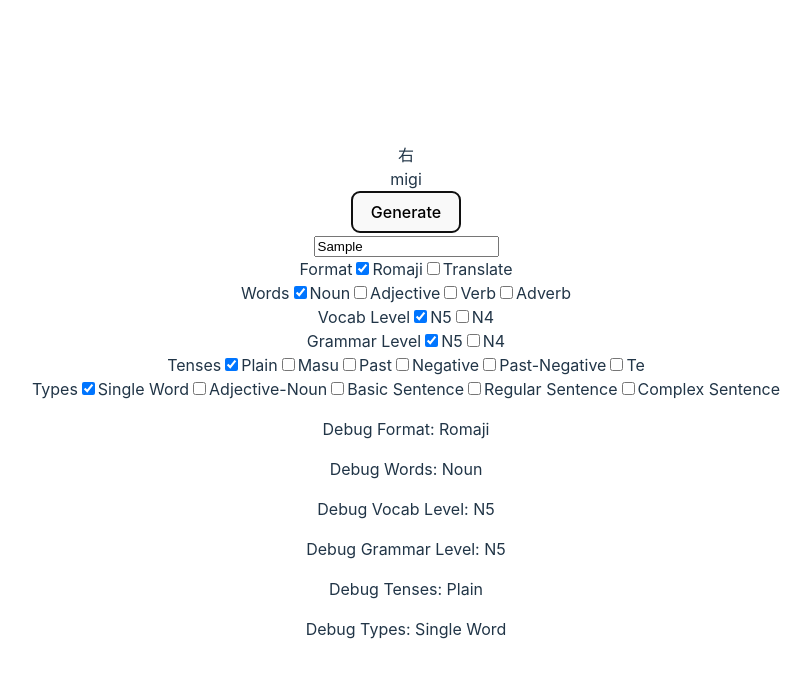
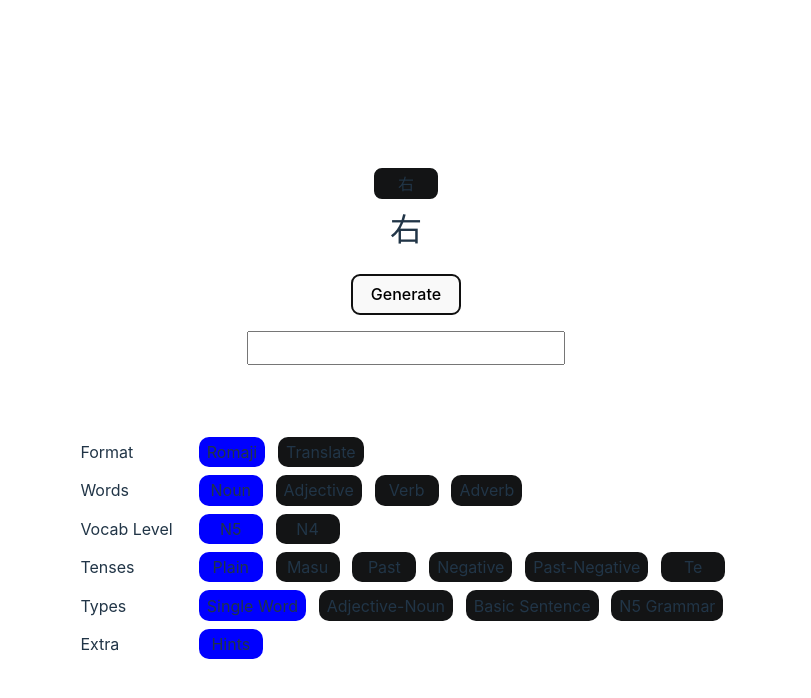
Before and after one commit to NoahTN/JSFT, a React (Vite) app: page / in a window 1280 px wide. Both pictures are taken after typing "Sample" into the empty fields and a click on the button "Generate". Shown: the top 698 px of the page, without its empty margins (234-1045 px from the left). Built offline with nearby package versions, Linux system fonts and the light colour scheme.

Commit message:
Update interactor

```diff
--- a/src/components/conjugator.js
+++ b/src/components/conjugator.js
@@ -195,8 +195,8 @@ export function getTeForm(verb) {
     // Make sure to handle exceptions up here
     if(verb.category[1] === "r") {
         if(verb.category === "irregular-suru") {
-            output.word = "して";
-            output.romaji = "shite";
+            output.word = getSlice(verb.word, 0, 2) + "して";
+            output.romaji = getSlice(verb.romaji, 0, 4) + "shite";
         }
         else {
             output.word = verb.wStem + "て";
--- a/src/components/generator.js
+++ b/src/components/generator.js
@@ -6,7 +6,6 @@ import { DATA_OBJECT } from "./data";
 
 
 const randomVLevel = (options) => getRandom(options["Vocab Level"]);
-const randomGLevel = (options) => getRandom(options["Grammar Level"]);
 
 export function getRandomWord(level, type) {
     level = level.toLowerCase();
@@ -36,7 +35,7 @@ export function generateProblem(options) {
                 return formatOutput([adjective, GRAMMAR_OBJECT["な"], noun]);
             }
             return formatOutput([adjective, noun]);
-        case "Basic Sentence":
+        default:
             return generateSentence(options);
     }
 }
@@ -68,9 +67,28 @@ function getRandomDaDesuForm(tenses) {
     return conjugator[tense](verb);
 }
 
+export function generateSentence(options, force="") {
+    const typeIndex = options["Types"].indexOf("Basic Sentence");
+    let difficulty = getRandom(options["Types"].slice(typeIndex));
+
+    if(difficulty[0] === "B") { // Basic
+        if((getRandomNumber(2) === 0 && force !== "OV") || force === "SOV") {
+            return getSOVSentence(options);
+        }
+        return getOVSentence(options);
+    }
+    else if(difficulty[1] === "5") { // Regular, includes n5 grammar
+        return applyN5Grammar(getOVSentence(options), difficulty, randomVLevel(options));
+    }
+    else { // Complex
+
+    }
+    // need recurisve word getter
+}
+
 function getSOVSentence(options) {
     let noun  = getRandomWord(randomVLevel(options), "Noun");
-    let subject = formatOutput([noun, getSubjectParticle(randomGLevel(options))]);
+    let subject = formatOutput([noun, getSubjectParticle(options)]);
     let object = {};
     if(getRandomNumber(2) === 0 && subject.word[subject.word.length-1] !== "で")
         object = getRandomWord(randomVLevel(options), "Adjective");
@@ -82,42 +100,21 @@ function getSOVSentence(options) {
 
 function getOVSentence(options) {
     let noun  = getRandomWord(randomVLevel(options), "Noun");
-    let object = formatOutput([noun, getObjectParticle(randomGLevel(options))]);
+    let object = formatOutput([noun, getObjectParticle(options)]);
     let verb =  getRandomVerbForm(randomVLevel(options), options["Tenses"]);
     return formatOutput([object, verb]);
 }
 
-export function generateSentence(options, force="") {
-    const typeIndex = options["Types"].indexOf("Basic Sentence");
-    let difficulty = getRandom(options["Types"]).slice(typeIndex);
+function getSubjectParticle() {
 
-    if(difficulty[0] === "B") { // Basic
-        if((getRandomNumber(2) === 0 && force !== "OV") || force === "SOV") {
-            return getSOVSentence(options);
-        }
-        return getOVSentence(options);
-    }
-    else if(difficulty[0] === "R") { // Regular, includes n5 grammar
+    const particles = ["が", "で", "は"].map(p => GRAMMAR_OBJECT[p]);
+    return getRandom(particles);
 
-    }
-    else { // Complex
-
-    }
-    // need recurisve word getter
-}
-
-function getSubjectParticle(gLevel) {
-    if(gLevel === "N5") {
-        const particles = ["が", "で", "は"].map(p => GRAMMAR_OBJECT[p]);
-        return getRandom(particles);
-    }
 }
 // Need to tag SOME nouns with stuff like location for use with ni, de, he, etc.
-function getObjectParticle(gLevel) {
-    if(gLevel === "N5") {
-        const particles = ["が", "は", "で", "に", "へ", "と", "から"].map(p => GRAMMAR_OBJECT[p]);
-        return getRandom(particles);
-    }
+function getObjectParticle() {
+    const particles = ["が", "は", "で", "に", "へ", "と", "から"].map(p => GRAMMAR_OBJECT[p]);
+    return getRandom(particles);
 }
 
 function formatOutput(words) {
--- a/src/components/grammar.js
+++ b/src/components/grammar.js
@@ -39,7 +39,7 @@ export function applyN5Grammar(problem, difficulty, vocabLevel, category="") {
         return grammar[category]();
     }
     const randomGrammar = getRandom(getPossibleModifications());
-    return grammar[randomGrammar[0]]();
+    return grammar[randomGrammar]();
 
     // if(!category) {
     //     return getRandom(Object.entries(grammar));
--- a/src/components/interactor.jsx
+++ b/src/components/interactor.jsx
@@ -1,18 +1,24 @@
 import { useEffect, useRef, useState } from "react"
 import { generateProblem } from "./generator"
 import OptionBox, { OPTION_OBJECT } from "./options";
+import { getRandom } from "./helper";
+import "./styles/interactor.css";
 
 function Interactor(props) {
     const inputRef = useRef();
     const [problem, setProblem] = useState(null);
-    const [expectedAnswer, setExpectedAnswer] = useState(props?.debug?.expected ?? null);
-    const [answerStatus, setAnswerStatus] = useState("");
+    const [prompt, setPrompt] = useState("");
+    const [expectedAnswer, setExpectedAnswer] = useState(props?.debug?.expected ?? "");
+    const [isCorrect, setIsCorrect] = useState(null);
+    const [hintInfo, setHintInfo] = useState([]);
     const [options, setOptions] = useState(() => {
         if(!props.options) {
             const temp = {};
             Object.entries(OPTION_OBJECT).map(([k, v]) => {
                 temp[k] = Array(v.length).fill("");
-                temp[k][0] = v[0];
+                if(true || k !== "Extra") {
+                    temp[k][0] = v[0];
+                }
             })
             return temp;
         }
@@ -28,8 +34,11 @@ function Interactor(props) {
             temp[key] = temp[key].filter(value => value);
         }
         const generated = generateProblem(temp);
+        inputRef.current.value = "";
+        setHintInfo([]);
+        setIsCorrect(null);
         setProblem(generated);
-        setExpectedAnswer(generated.romaji);
+        createPrompt(generated);
     }
 
     function handleRequestSubmit() {
@@ -38,13 +47,26 @@ function Interactor(props) {
 
     function handleAnswerSubmit(event) {
         event.preventDefault();
-        setAnswerStatus(inputRef.current.value === expectedAnswer ? "correct" : "wrong");
+
+        if(!problem) {
+            return;
+        }
+
+        if(isCorrect) {
+            handleGenerateProblem();
+        }
+        else {
+            const cleanInput = inputRef.current.value.toLowerCase().replace(/\s+/g, "");
+            const cleanExpected = expectedAnswer.toLowerCase().replace(/\s+/g, "")
+            setIsCorrect(cleanInput === cleanExpected);
+        }
     }
 
     function updateOptions(category, values) {
         const copy = {...options};
         copy[category] = values;
         // Enable nouns and adjectives if Adjective-Noun type is checked
+
         if(category === "Types" && values[1]) {
             copy["Words"][0] = "Nouns"
             copy["Words"][1] = "Adjectives";
@@ -52,28 +74,83 @@ function Interactor(props) {
         setOptions(copy);
     }
 
+    function handleHintClick(e, word) {
+        const output = [
+            ["Type", word.type],
+            ["Romaji", word.romaji],
+            ["Meaning", word.meaning ?? word.verb.meaning],
+        ];
+        if(word.category) {
+            output.push(["Category", word.category]);
+        }
+        if(word.form) {
+            output.unshift(["Original", word.verb.word]);
+            output.push(["Form", word.form]);
+        }
+        setHintInfo(output);
+    }
+
+    function createPrompt(data) {
+        const promptType = getRandom(options["Format"].filter(o => o));
+        if(promptType === "Romaji") {
+            setPrompt(data.word);
+        }
+        else {
+            if(data.children) {
+                setPrompt(data.children.map(c => c.meaning).join(" | "));
+            }
+            else {
+                setPrompt(data.meaning);
+            }
+
+        }
+        setExpectedAnswer(data.romaji);
+    }
+
+    function getHints() {
+        if(problem && options["Extra"][0]) {
+            if(problem.children) {
+                return problem.children.map(c =>
+                    <Hint key={ c.meaning } word={ c } onClick={ handleHintClick }/>
+                );
+            }
+            return <Hint word={ problem } onClick={ handleHintClick }/>
+        }
+    }
+
     function getAnswerStatus() {
-        switch(answerStatus) {
-            case "correct":
-                return "Correct Answer"
-            case "wrong":
-                return "Wrong Answer"
+        let className = "answer-status";
+        let text = "";
+        if(typeof isCorrect === "boolean") {
+            if(isCorrect) {
+                className += " correct";
+                text = "Correct Answer";
+            }
+            else {
+                className += " wrong";
+                text = expectedAnswer;
+            }
         }
-        return null;
+        return <div className={ className }>
+            { text }
+        </div>
     }
 
     return <div id="interactor">
-        <div id="problem-box">
-            <div id="prompt">
-                { problem?.word }
-            </div>
-            <div id="correct-answer">
-                { expectedAnswer }
-            </div>
-            <button onClick={ handleGenerateProblem }>
-                Generate
-            </button>
+        <div id="hint-box">
+            {(problem && options["Extra"][0]) && <>
+                <div id="hint-info">{hintInfo.map(h =>
+                    <span key={ h[0] }>{ h[0] }: <span>{ h[1] }</span></span>
+                )}
+                </div>
+            { getHints() }
+            </>}
         </div>
+        {/* <div id="correct-answer">{ (typeof isCorrect === "boolean" && !isCorrect) && expectedAnswer }</div> */}
+        <div id="prompt">{ prompt }</div>
+        <button id="generator" onClick={ handleGenerateProblem }>
+            Generate
+        </button>
         <div id="input-box">
             <form onSubmit={ handleAnswerSubmit } aria-label="submit-answer">
                 <input type="text" ref={ inputRef } aria-label="input-answer"/>
@@ -82,17 +159,18 @@ function Interactor(props) {
         <div id="answer-status-box">
             { getAnswerStatus() }
         </div>
-        <div id="problem-request-box">
-
-        </div>
-        <div id="hint-box">
-
-        </div>
         <OptionBox
             updateOptions={ updateOptions }
             initialSettings={ options }
-            debugOptions= { true }
+          //  debugOptions= { true }
         />
+    </div>
+}
+
+function Hint(props) {
+    const word = props.word;
+    return <div className="hint" onClick={ (e) => props.onClick(e, word) }>
+        { word.word }
     </div>
 }
 
--- a/src/components/options.jsx
+++ b/src/components/options.jsx
@@ -1,12 +1,13 @@
 import { useState } from "react"
+import "./styles/options.css";
 // Particles should have an advanced dropdown listing all of them
 export const OPTION_OBJECT = {
     "Format": ["Romaji", "Translate"],
     "Words": ["Noun", "Adjective", "Verb", "Adverb"],
     "Vocab Level": ["N5", "N4"],
-    "Grammar Level": ["N5", "N4"],
     "Tenses": ["Plain", "Masu", "Past", "Negative", "Past-Negative", "Te"],
-    "Types": ["Single Word", "Adjective-Noun", "Basic Sentence", "Regular Sentence", "Complex Sentence"],
+    "Types": ["Single Word", "Adjective-Noun", "Basic Sentence", "N5 Grammar"],
+    "Extra": ["Hints"]
 }
 
 function OptionBox(props) {
@@ -27,7 +28,7 @@ function OptionGroup(props) {
     function handleChange(i) {
         const copy = [...checked];
         // Checking sentence should automatically include at least noun, verb, think about adverbs and adjectives too
-        if(!["Particles", "Grammar"].includes(props.name) && copy.reduce((sum, curr) => sum + (curr.length > 0), 0) < 2 && copy[i]) {
+        if(!["Extra"].includes(props.name) && copy.reduce((sum, curr) => sum + (curr.length > 0), 0) < 2 && copy[i]) {
             return;
         }
         if(copy[i]) {
@@ -46,6 +47,7 @@ function OptionGroup(props) {
             <Option
                 key={ item }
                 label={ item }
+                group={ props.name }
                 handleChange={() => handleChange(index)}
                 isChecked={ checked[index] }
             />
@@ -54,15 +56,17 @@ function OptionGroup(props) {
 }
 
 function Option(props) {
-    return <label className="option">
+    return <>
        <input
           type="checkbox"
+          id={ props.group + "_" + props.label }
+          className="option-input"
           aria-label= { props.label }
           onChange={ props.handleChange }
           checked={ props.isChecked }
        />
-       { props.label }
-    </label>
+       <label className="option-label" htmlFor={ props.group + "_" + props.label }>{ props.label }</label>
+    </>
 }
 
 export default OptionBox;
--- /dev/null
+++ b/src/components/styles/interactor.css
@@ -0,0 +1,69 @@
+.hint {
+    display: inline-block;
+    background: #131415;
+    border: 2px solid #ffffff;
+    border-radius: 10px;
+    padding: 0.2em 0.5em 0.2em 0.5em;
+    margin: 0.6em 0.4em 0 0.4em;
+    min-width: 3em;
+}
+
+#hint-box {
+    height: 4rem;
+}
+
+#hint-info {
+    height: 1.5rem;
+}
+
+#hint-info > span {
+    font-weight: bold;
+}
+
+#hint-info > span > span {
+    margin: 0 1em 0 0;
+    font-weight: normal;
+}
+
+#prompt {
+    font-size: 2rem;
+    margin: 0.3em 0 0.6em 0;
+}
+
+#correct-answer {
+    font-size: 1.5rem;
+    margin: 0.3rem 0 0 0;
+}
+
+#generator {
+    margin: 0 0 1em 0;
+}
+
+#input-box {
+    margin: 0 0 1em 0;
+}
+
+#input-box form input{
+    font-size: 1.5rem;
+}
+
+#answer-status-box {
+    height: 3rem;
+}
+
+.answer-status {
+    padding: 0.2em 0.5em 0.2em 0.5em;
+    border-radius: 10px;
+    display: inline-block;
+    height: 2rem;
+    line-height: 2rem;
+    margin: 0 0 0.8em 0;
+}
+
+.correct {
+    background: green;
+}
+
+.wrong {
+    background: red;
+}
--- /dev/null
+++ b/src/components/styles/options.css
@@ -0,0 +1,34 @@
+.option-input {
+    display: none;
+}
+
+
+.option-input:checked + .option-label {
+    background: blue;
+}
+
+.option-label {
+    text-align: center;
+    position: relative;
+    display: inline-block;
+    padding: 0.2em 0.5em 0.2em 0.5em;
+    margin: 0 0.4em 0 0.4em;
+    min-width: 3em;
+    background: #131415;
+    border-radius: 10px;
+}
+
+.option-label:hover {
+    cursor: pointer;
+    background: #454545;
+}
+
+.option-group {
+    text-align: left;
+    margin: 0.5em 0.2em 0.5em 0.2em;
+}
+
+.option-group > span {
+    display: inline-block;
+    width: 7rem;
+}
```
Also changed, not shown: 1 other file (tests, documents, lock files or other folders).
